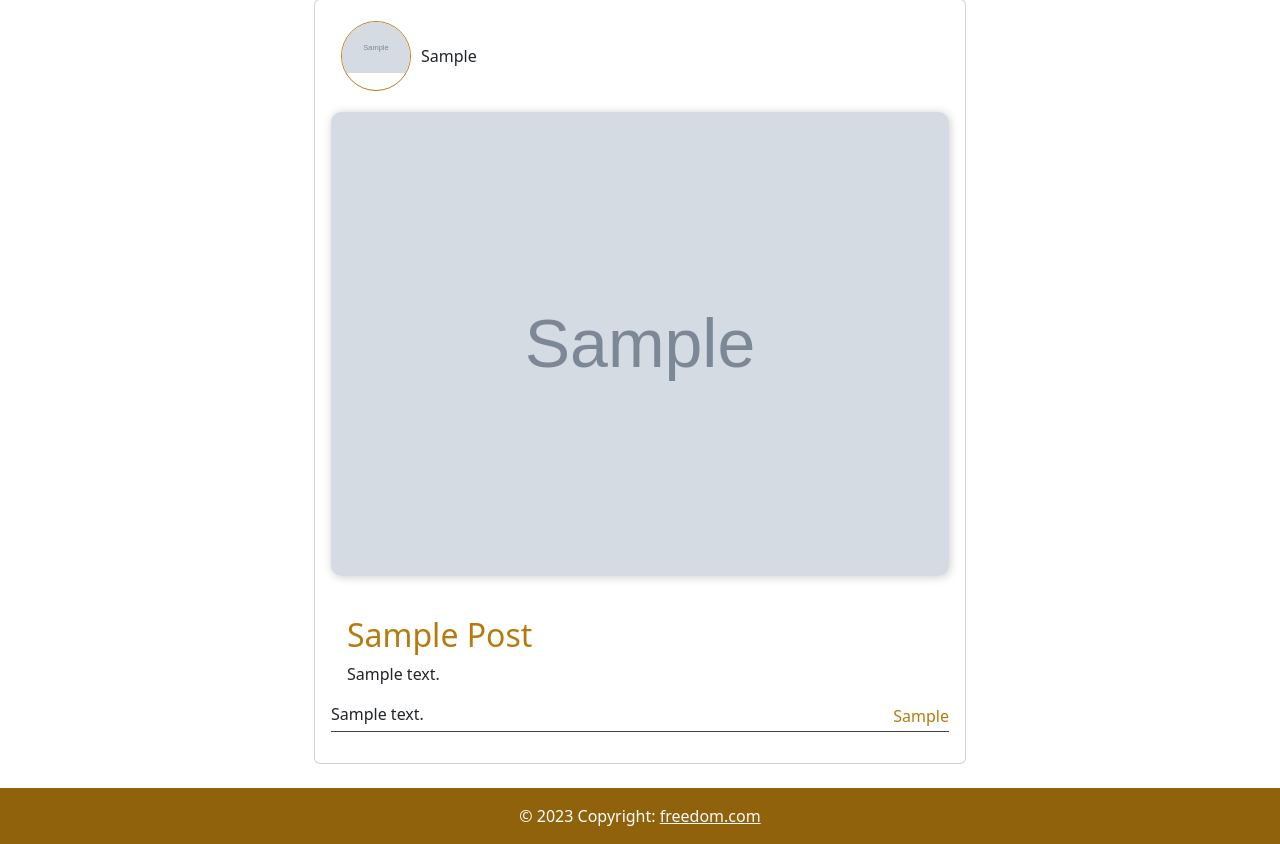
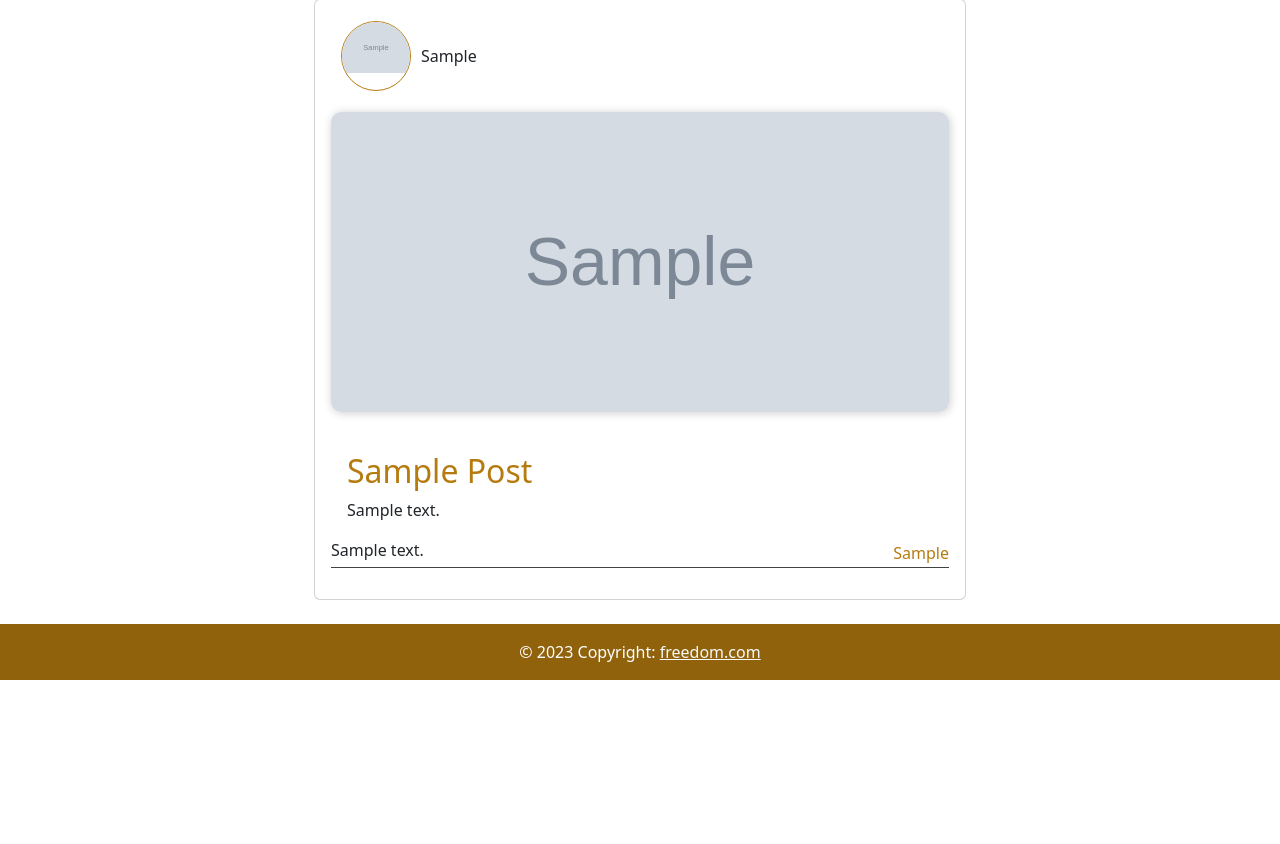
Before and after one commit to framelelo/freedom, a PHP site: page /freedom/ in a window 1280 px wide. Shown: the part 112-956 px from the top of the page. After the commit the page ends 792 px from the top, so only its background shows below. Run offline with PHP 8.4, Linux system fonts and the light colour scheme; tables that the repository leaves empty or names only in its code hold one stand-in row (values such as "Sample post"); grey boxes marked "Sample" are stand-in pictures.

Commit message:
Height of image post adjusted

```diff
--- a/css/style.css
+++ b/css/style.css
@@ -130,6 +130,13 @@ textarea {
         box-shadow: 1px 1px 10px rgba(0,0,0,.2);
         border-radius: 10px;
         overflow: hidden;
+        height: 300px;
+
+        img {
+            width: 100%;
+            height: 100%;
+            object-fit: cover;
+        }
     }
 
 }
```
